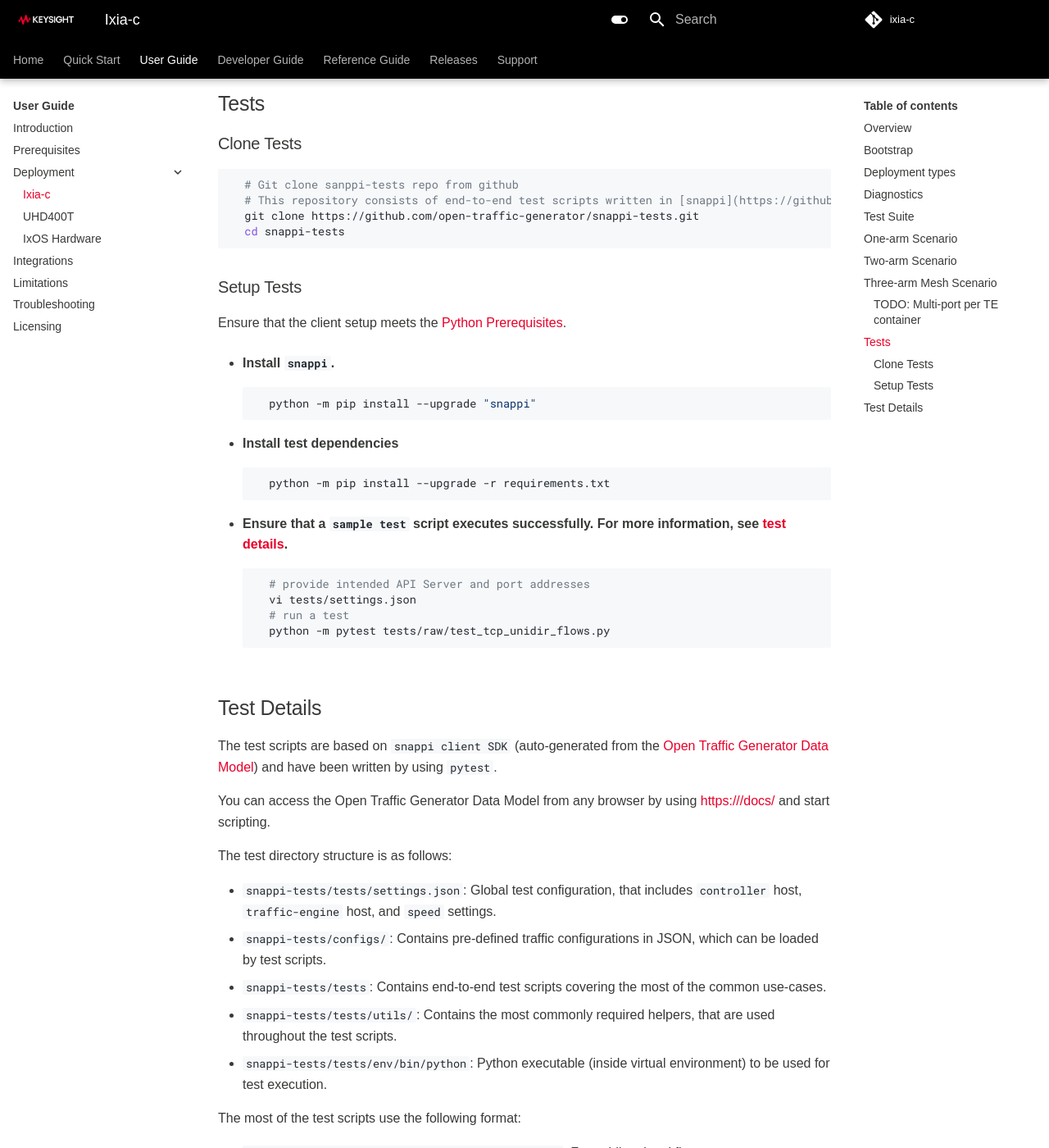
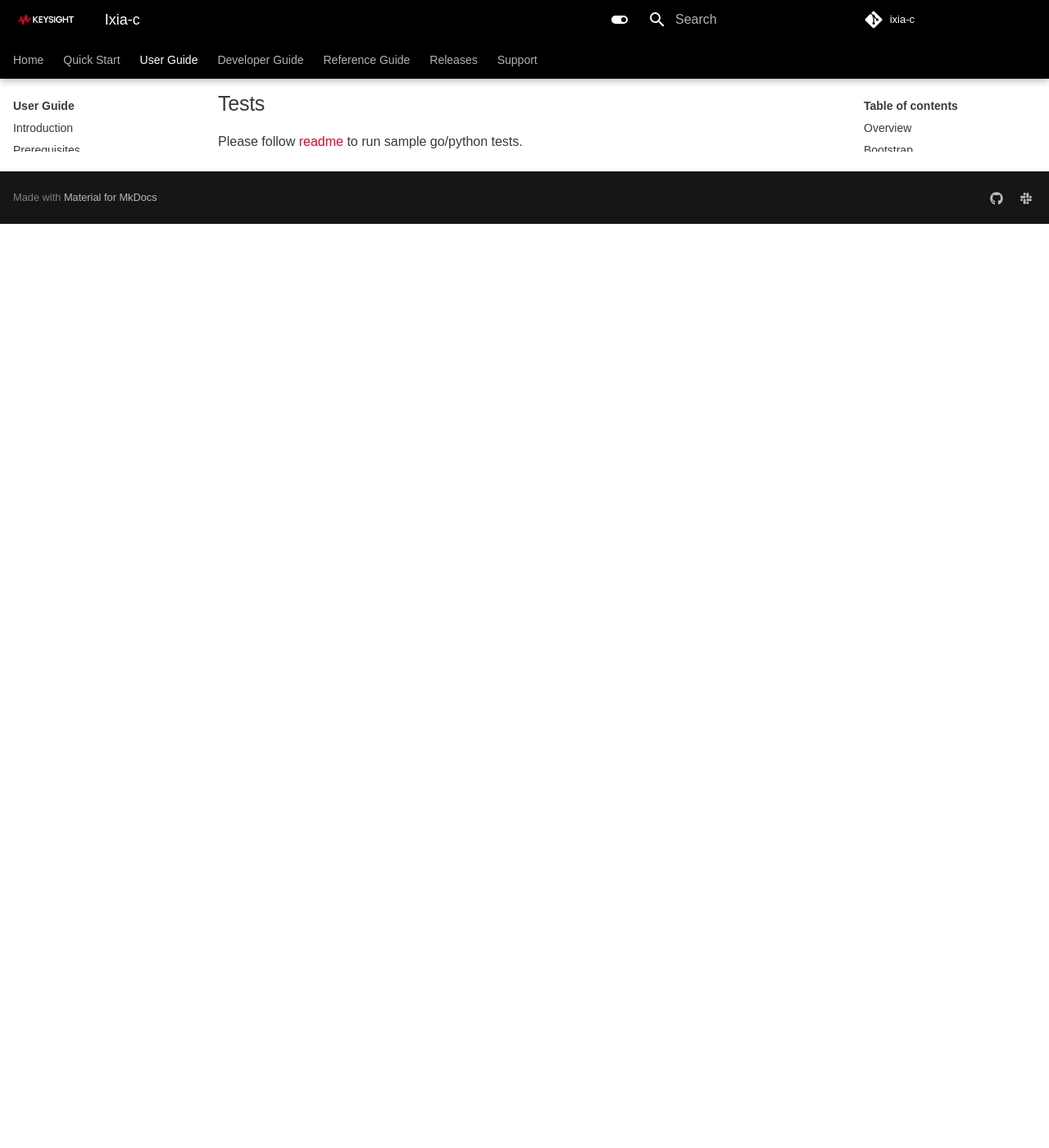
Before and after one commit to open-traffic-generator/ixia-c, an MkDocs documentation site: the page built from docs/deployments.md, in a window 1280 px wide and 1400 px high, scrolled down 4624 px. Shown: the whole window at 82% size. Built offline with MkDocs 1.6.1 and Material for MkDocs 9.7.7, drawn with Linux system fonts in a browser that asks for light colours; some web fonts are replaced; comment, search, counter and statistics services are not loaded; after the commit the page ends 4897 px from its top, so only the background shows below that; some of the changed text lies outside the part shown.

Commit message:
readme updated

````diff
--- a/docs/deployments.md
+++ b/docs/deployments.md
@@ -12,7 +12,7 @@
 
 ![ixia-c-aur](res/ixia-c-aur.drawio.svg "ixia-c-aur")
 
-> Once the services are deployed, [snappi-tests](https://github.com/open-traffic-generator/snappi-tests/tree/3ffe20f) (a collection of [snappi](https://pypi.org/project/snappi/) test scripts and configurations) can be setup to run against Ixia-c.
+> Once the services are deployed, [conformance](https://github.com/open-traffic-generator/conformance/tree/main) (a collection of [snappi](https://pypi.org/project/snappi/) & [gosnappi](https://otg.dev/clients/gosnappi/) test scripts and configurations) can be setup to run against Ixia-c.
 
 ## Bootstrap
 
@@ -188,91 +188,4 @@
 
 ## Tests
 
-### Clone Tests
-
-  ```sh
-    # Git clone sanppi-tests repo from github
-    # This repository consists of end-to-end test scripts written in [snappi](https://github.com/open-traffic-generator/snappi).
-    git clone https://github.com/open-traffic-generator/snappi-tests.git
-    cd snappi-tests
-  ```
-
-### Setup Tests
-
-  Ensure that the client setup meets the [Python Prerequisites](prerequisites.md#software-prerequisites).
-
-* **Install `snappi`.**
-
-    ```sh
-      python -m pip install --upgrade "snappi"
-    ```
-
-* **Install test dependencies**
-
-    ```sh
-      python -m pip install --upgrade -r requirements.txt
-    ```
-
-* **Ensure that a `sample test` script executes successfully. For more information, see [test details](#test-details).**
-
-    ```sh
-      # provide intended API Server and port addresses
-      vi tests/settings.json
-      # run a test
-      python -m pytest tests/raw/test_tcp_unidir_flows.py
-    ```
-
-## Test Details
-
-The test scripts are based on `snappi client SDK` (auto-generated from the [Open Traffic Generator Data Model](https://github.com/open-traffic-generator/models)) and have been written by using `pytest`.
-
-You can access the Open Traffic Generator Data Model from any browser by using [https://<controller-host-ip>/docs/](https://<controller-host-ip>/docs/) and start scripting.
-
-The test directory structure is as follows:
-
-* `snappi-tests/tests/settings.json`: Global test configuration, that includes `controller` host, `traffic-engine` host, and `speed` settings.
-* `snappi-tests/configs/`: Contains pre-defined traffic configurations in JSON, which can be loaded by test scripts.
-* `snappi-tests/tests`: Contains end-to-end test scripts covering the most of the common use-cases.
-* `snappi-tests/tests/utils/`: Contains the most commonly required helpers, that are used throughout the test scripts.
-* `snappi-tests/tests/env/bin/python`: Python executable (inside virtual environment) to be used for test execution.
-
-The most of the test scripts use the following format:
-
-* `snappi-tests/tests/raw/test_tcp_unidir_flows.py`: For unidirectional flow use case.
-* `snappi-tests/tests/raw/test_tcp_bidir_flows.py`: For using pre-defined JSON traffic config & bidirectional flow use case.
-* `snappi-tests/tests/raw/test_basic_flow_stats.py`: For basic flow statistics validation use case.
-* `<test to validate capture>`: For validating capture. TODO
-* `<test to cover multiple protocol fields for different variation like fixed, list, counter>`: Some examples from gtpv2 [ethernet - ipv4 - udp - gtpv2 - ipv6] TODO
-* `<test script for one arm testing>`: For one arm scenario TODO
-
-To execute batch tests marked as `sanity`:
-
-```sh
-tests/env/bin/python -m pytest tests/py -m "sanity"
-```
-
-**NOTE on tests/settings.json**:
-
-* When `controller` and `traffic-engine`s are located on separate systems (remote)
-
-  ```json
-  {
-   "controller": "https://<controller-ip>",
-    "ports": [
-        "<traffic-engine-ip>:5555",
-        "<traffic-engine-ip>:5556"
-    ]
-  }
-  ```
-
-* When `controller` and `traffic-engine`s are located on the same system (local - raw sockets)
-
-  ```json
-  {
-   "controller": "https://localhost:8443",
-    "ports": [
-        "localhost:5555",
-        "localhost:5556"
-    ]
-  }
-  ```
+  Please follow [readme](https://github.com/open-traffic-generator/conformance/blob/main/readme.md) to run sample go/python tests.
````
Also changed, not shown: docs/quick-start/deployment.md (+1 -1 lines), 1 other file.
